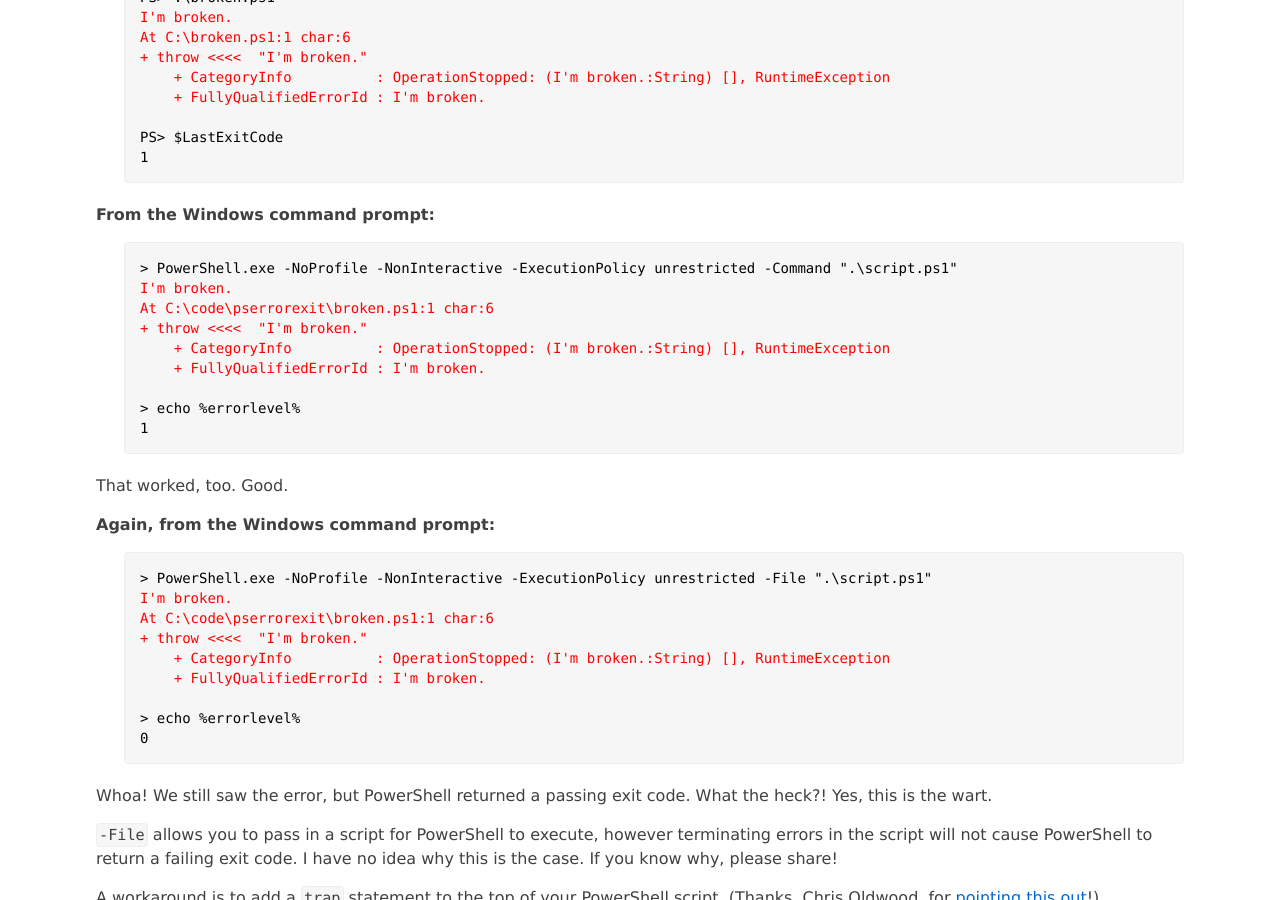
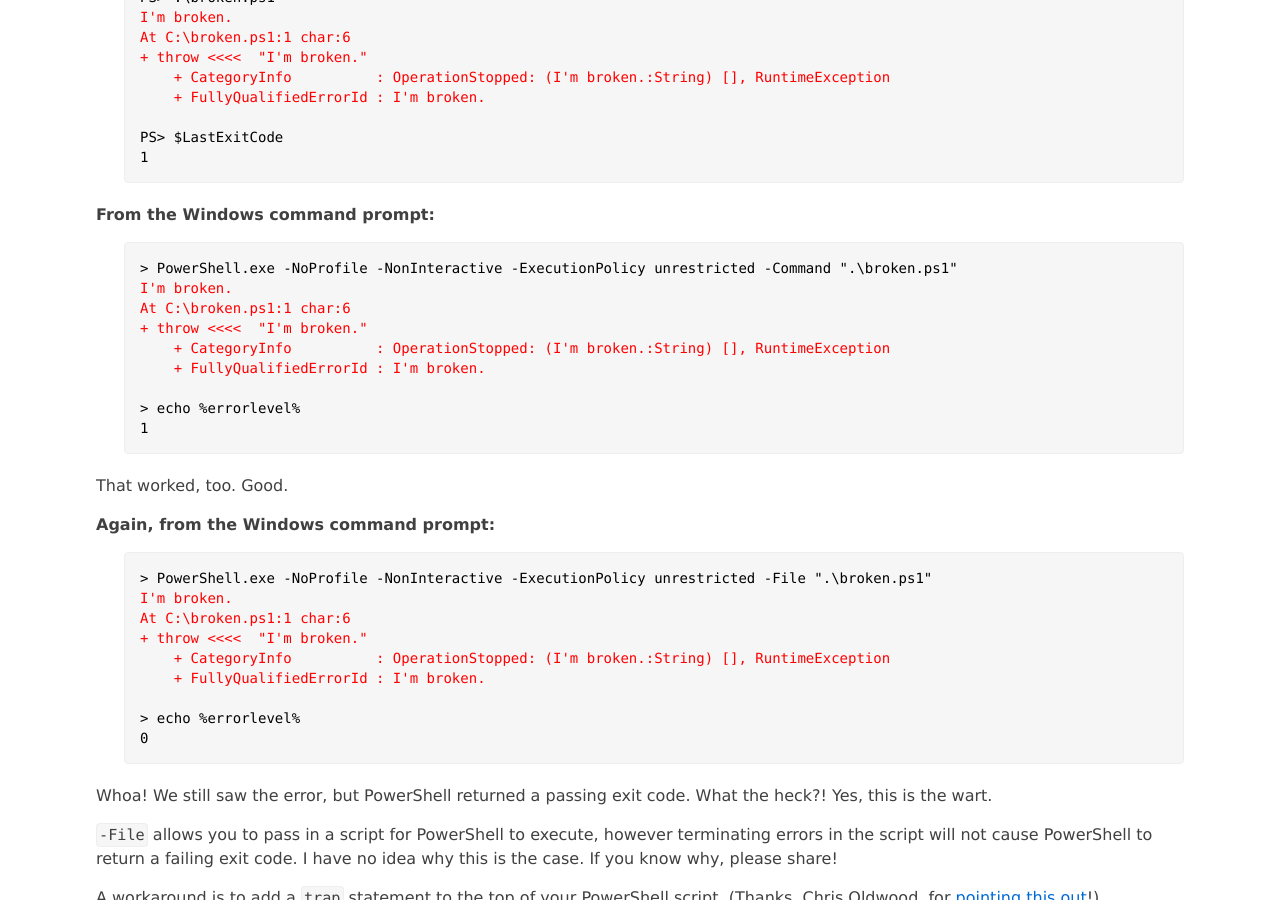
Before and after one commit to jpoehls/zduck.com, a Jekyll site: the page built from _posts/2012/2012-06-23-powershell-batch-files-exit-codes.md, in a window 1280 px wide and 900 px high, scrolled down 2072 px. Built offline with Jekyll 4.4.1, drawn with Linux system fonts in a browser that asks for light colours; comment, search, counter and statistics services are not loaded.

Commit message:
Fixed some code snippets.

```diff
--- a/_posts/2012/2012-06-23-powershell-batch-files-exit-codes.md
+++ b/_posts/2012/2012-06-23-powershell-batch-files-exit-codes.md
@@ -102,9 +102,9 @@
 **From the Windows command prompt:**
 
 <pre>
-&gt; PowerShell.exe -NoProfile -NonInteractive -ExecutionPolicy unrestricted -Command ".\script.ps1"
+&gt; PowerShell.exe -NoProfile -NonInteractive -ExecutionPolicy unrestricted -Command ".\broken.ps1"
 <span style="color: red;">I'm broken.
-At C:\code\pserrorexit\broken.ps1:1 char:6
+At C:\broken.ps1:1 char:6
 + throw &lt;&lt;&lt;&lt;  "I'm broken."
     + CategoryInfo          : OperationStopped: (I'm broken.:String) [], RuntimeException
     + FullyQualifiedErrorId : I'm broken.</span>
@@ -118,9 +118,9 @@
 **Again, from the Windows command prompt:**
 
 <pre>
-&gt; PowerShell.exe -NoProfile -NonInteractive -ExecutionPolicy unrestricted -File ".\script.ps1"
+&gt; PowerShell.exe -NoProfile -NonInteractive -ExecutionPolicy unrestricted -File ".\broken.ps1"
 <span style="color: red;">I'm broken.
-At C:\code\pserrorexit\broken.ps1:1 char:6
+At C:\broken.ps1:1 char:6
 + throw &lt;&lt;&lt;&lt;  "I'm broken."
     + CategoryInfo          : OperationStopped: (I'm broken.:String) [], RuntimeException
     + FullyQualifiedErrorId : I'm broken.</span>
```
